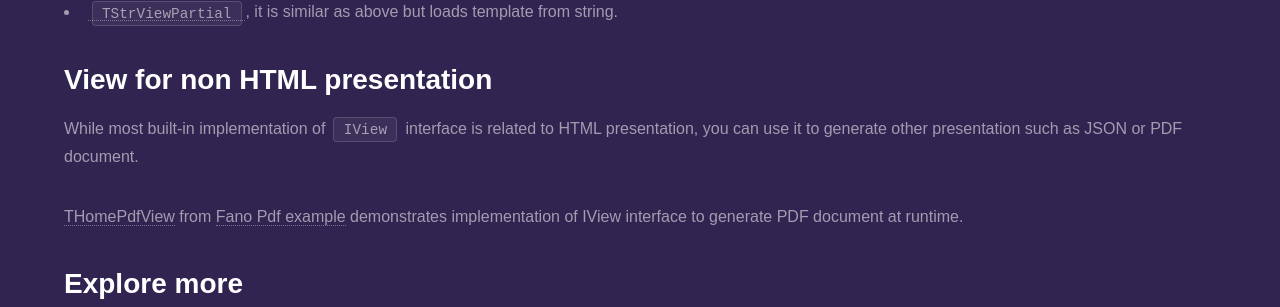
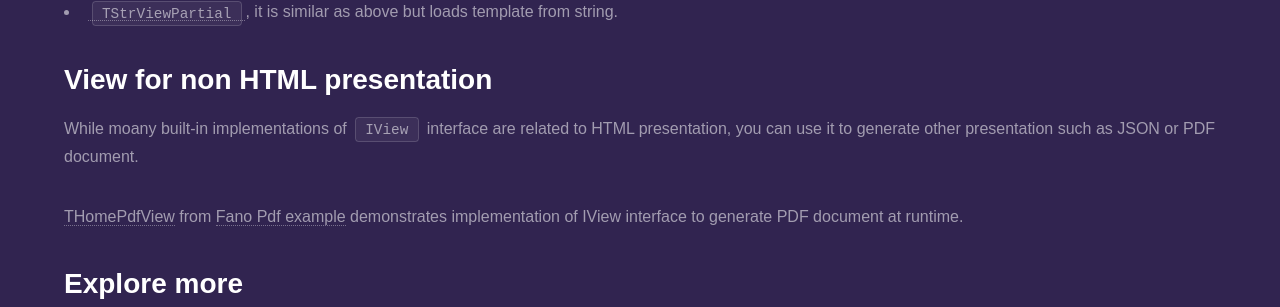
Before and after one commit to fanoframework/fanoframework.github.io, a Jekyll site: the page built from working-with-views/index.md, in a window 1280 px wide and 900 px high, scrolled down 9075 px. Shown: the part 238-545 px from the top of the window. Built offline with Jekyll 4.4.1, drawn with Linux system fonts in a browser that asks for light colours; our own code applies the rules of GitHub Pages for plain Markdown files.

Commit message:
improve view docs

```diff
--- a/working-with-views/index.md
+++ b/working-with-views/index.md
@@ -391,7 +391,7 @@ Fano Framework provides two `IViewPartial` interface implementation
 
 ## View for non HTML presentation
 
-While most built-in implementation of `IView` interface is related to HTML presentation, you can use it to generate other presentation such as JSON or PDF document.
+While moany built-in implementations of `IView` interface are related to HTML presentation, you can use it to generate other presentation such as JSON or PDF document.
 
 [THomePdfView](https://github.com/fanoframework/fano-pdf/blob/master/src/App/Home/Views/HomePdfView.pas) from [Fano Pdf example](https://github.com/fanoframework/fano-pdf) demonstrates implementation of IView interface to generate PDF document at runtime.
 
```
